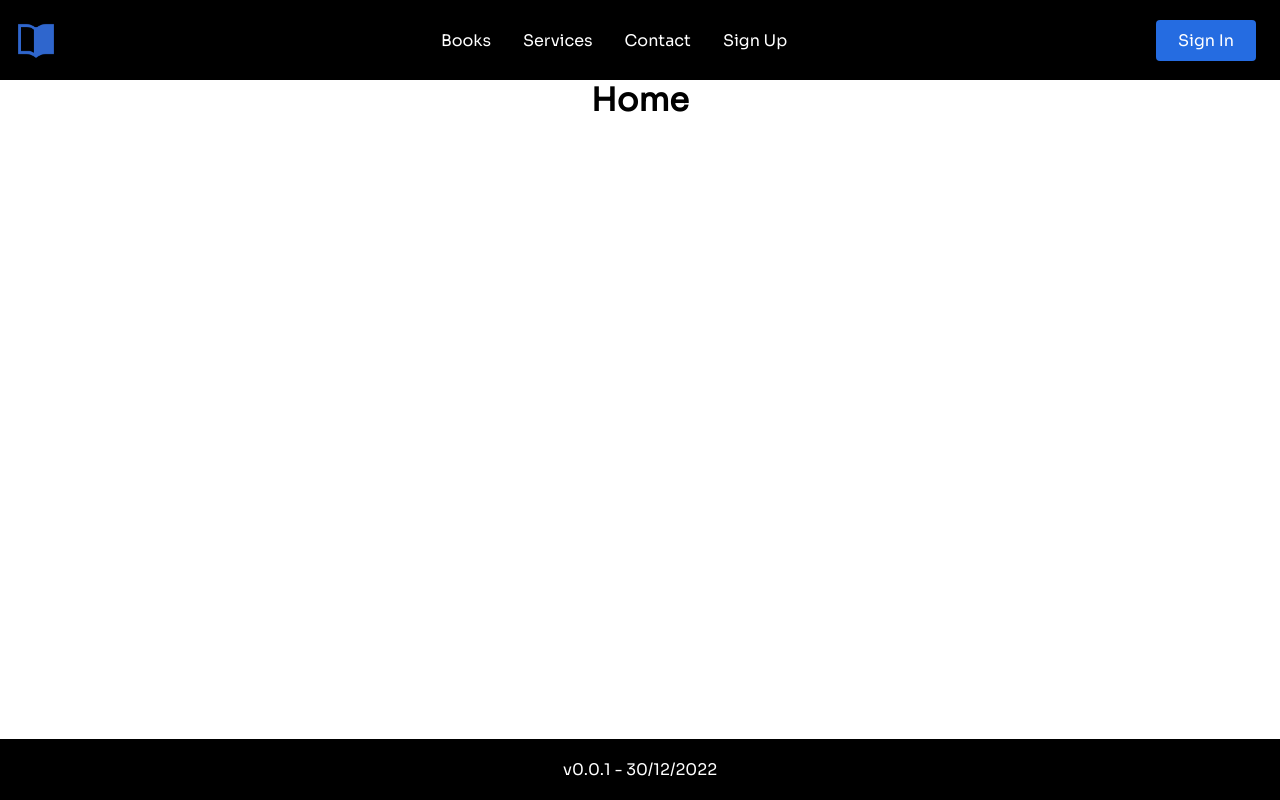
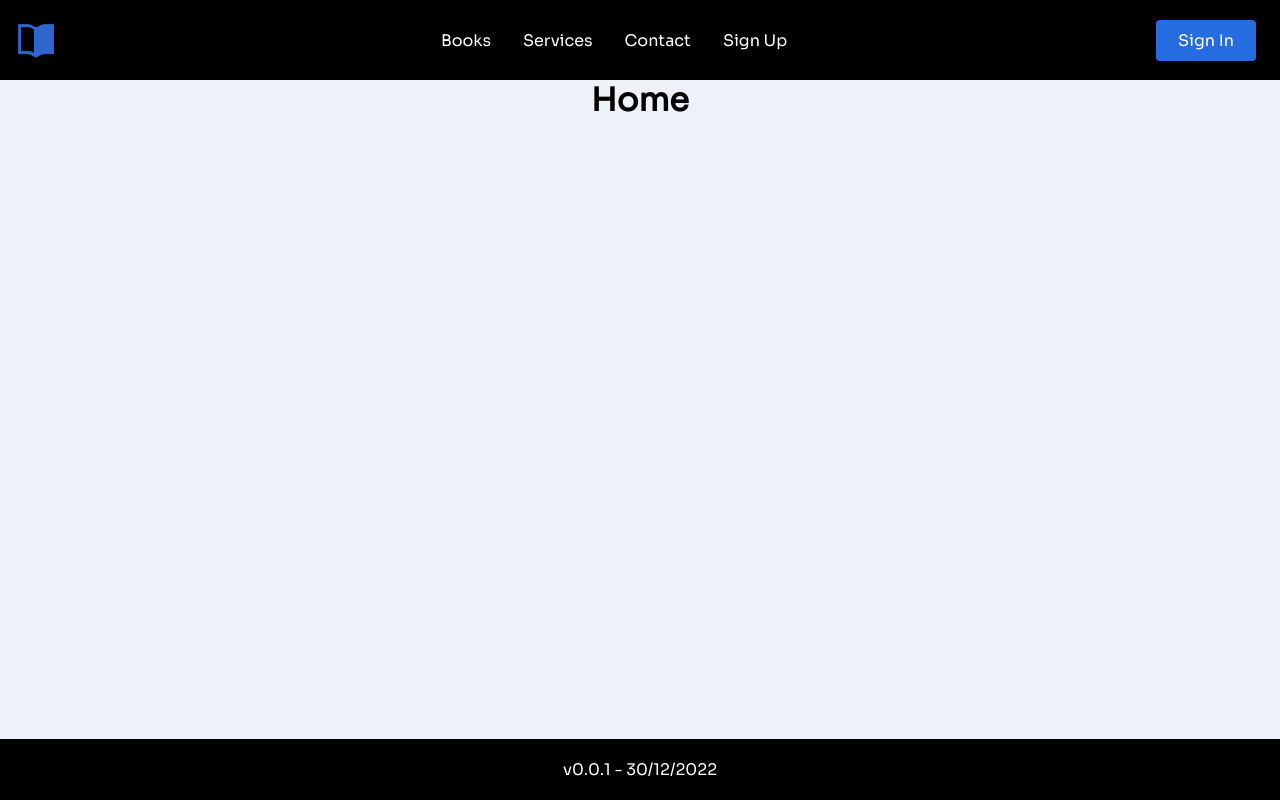
Before and after one commit to KonstanTinoVino/BookSite, a React (Create React App) app in the folder frontend/: page / in a window 1280 px wide. Built offline with nearby package versions, Linux system fonts and the light colour scheme.

Commit message:
Added background to the body

```diff
--- a/frontend/src/components/bookDisplay/Styles.css
+++ b/frontend/src/components/bookDisplay/Styles.css
@@ -57,8 +57,10 @@ main {
 
   font-family: var(--ff-primary);
   font-weight: var(--fw-400);
+}
 
-  background-color: hsl(var(--clr-neutral-200));
+body{
+    background-color: hsl(var(--clr-neutral-200));
 }
 
 *,
--- a/frontend/src/pages/books.js
+++ b/frontend/src/pages/books.js
@@ -3,8 +3,7 @@ import BookDisplay from "../components/bookDisplay/BookDisplay";
 
 const Books = () => {
     return (
-        <div
-        >
+        <div className="bookDiv">
             <h1 style={{textAlign: "center",}}>Books</h1>
             <BookDisplay/>
         </div>
```
